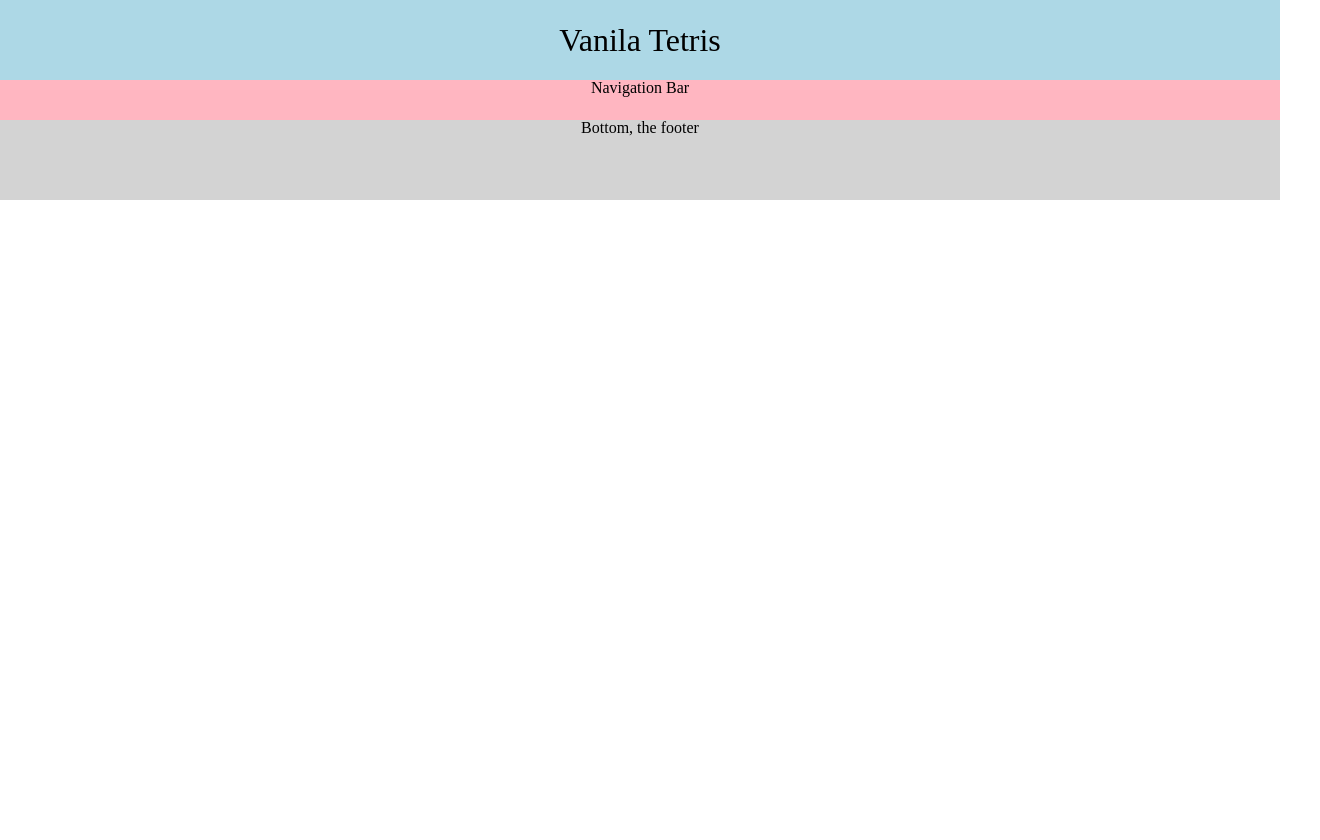
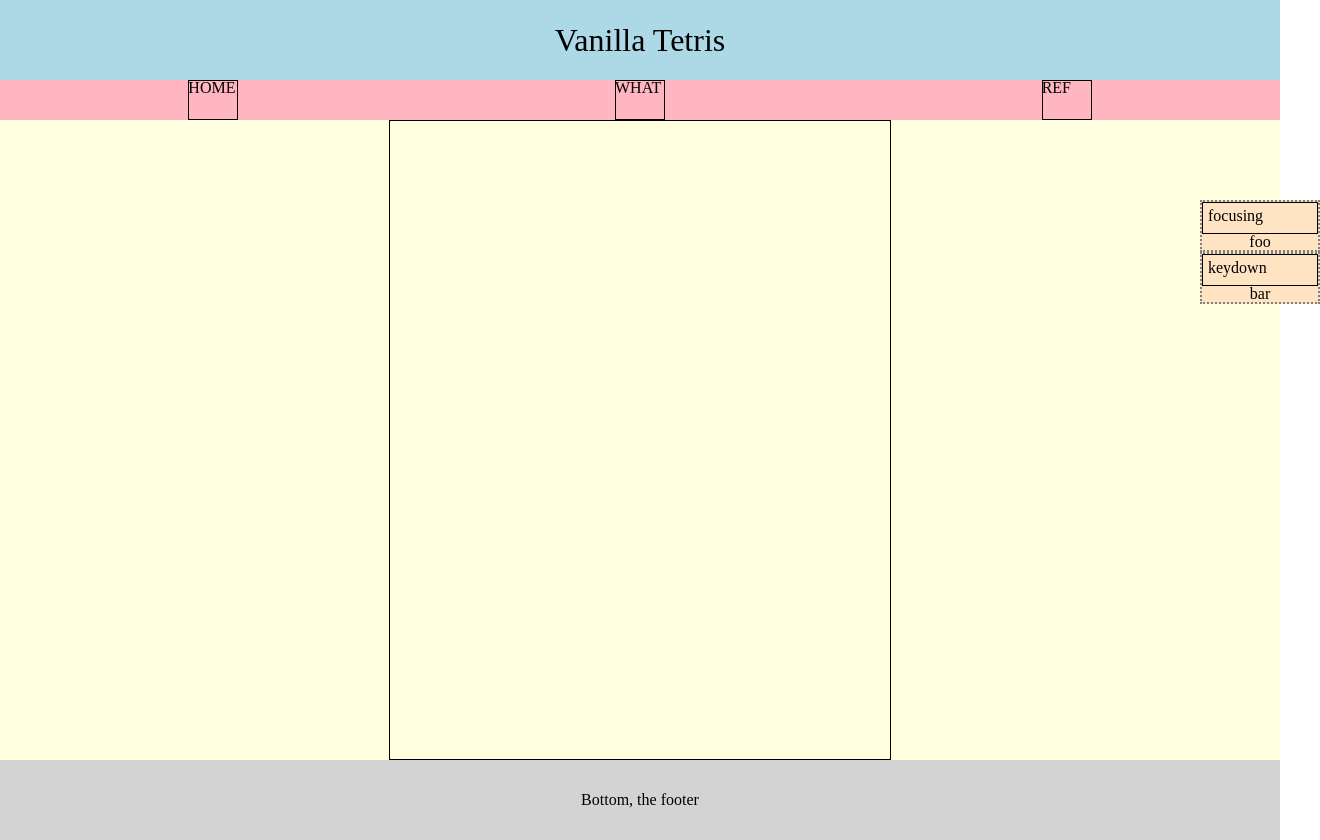
Before and after one commit to 93jpark/vanila_tetris, a plain HTML site: page index.html in a window 1280 px wide. Shown: the whole page, 1320 px wide, since content can reach past the window. Before the commit the page ends 800 px from the top, so only its background shows below. Drawn offline with Linux system fonts and the light colour scheme.

Commit message:
construct HTML constructure with canvas element

```diff
--- a/index.html
+++ b/index.html
@@ -4,20 +4,41 @@
     <meta charset="UTF-8">
     <meta http-equiv="X-UA-Compatible" content="IE=edge">
     <meta name="viewport" content="width=device-width, initial-scale=1.0">
-    <title>Document</title>
+    <title>🎲 Vanilla Tetris 🎲</title>
     <link rel="stylesheet" href="./css/init.css">
     <link rel="stylesheet" href="./css/style.css">
+    <script defer src="./js/main.js"></script>
 </head>
 <body>
     <header>
-        <h1>Vanila Tetris</h1>
+        <h1>Vanilla Tetris</h1>
+
     </header>
-    <nav>Navigation Bar</nav>
-    <section>
+    <nav>
+        <div class="nav_menu">HOME</div>
+        <div class="nav_menu">WHAT</div>
+        <div class="nav_menu">REF</div>
+    </nav>
+    <main>
+        <div id="monitor_area">
+            <div class="monitor">
+                <span>focusing</span>
+                <div id="focus_status">foo</div>
+            </div>
+            <div class="monitor">
+                <span>keydown</span>
+                <div id="keydown_status">bar</div>
+            </div>
+        </div>
 
-    </section>
+        <div id="playground_area">
+            <canvas id="playground" width="500" height="800">
+
+            </canvas>
+        </div>
+    </main>
     <footer>
-        Bottom, the footer
+        <div>Bottom, the footer</div>
     </footer>
 </body>
 </html>
```
